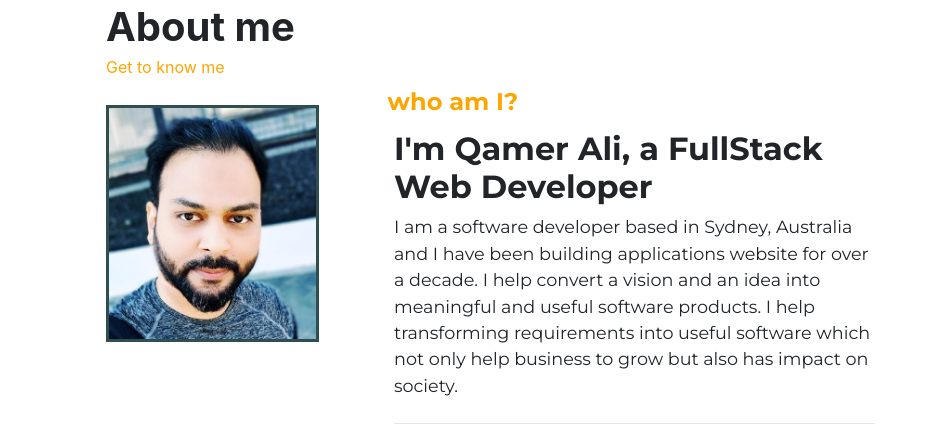
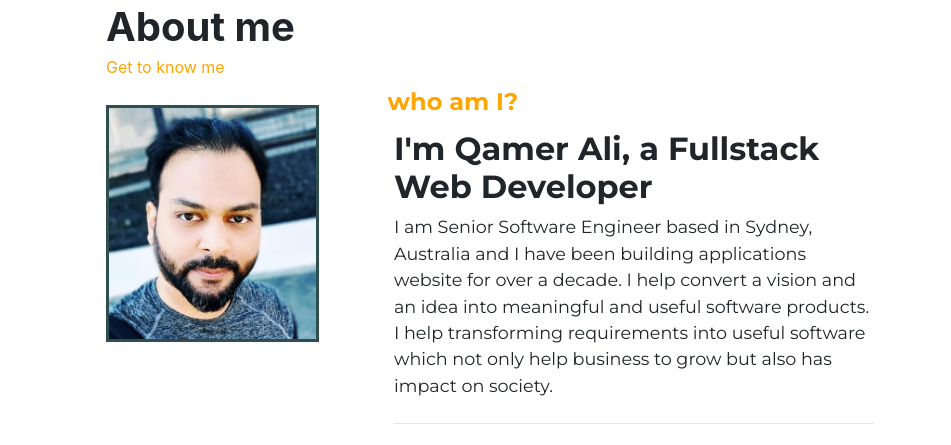
Before and after one commit to aliqamer/aliqamer.github.io, a plain HTML site: page index.html in a window 1280 px wide. Shown: the part 840-1285 px from the top of the page, without its empty margins (278-1229 px from the left). Drawn offline with nearby package versions, Linux system fonts and the light colour scheme.

Commit message:
Update index.html

```diff
--- a/index.html
+++ b/index.html
@@ -120,8 +120,8 @@
                         <h4>who am I?</h4>
 
                         <div class="jumbotron">
-                            <h1>I'm Qamer Ali, a FullStack Web Developer</h1>
-                            <p class="lead">I am a software developer based in Sydney, Australia and I have been
+                            <h1>I'm Qamer Ali, a Fullstack Web Developer</h1>
+                            <p class="lead">I am Senior Software Engineer based in Sydney, Australia and I have been
                                 building applications website for over a decade.
                                 I help convert a vision and an idea into meaningful and useful software products. I help
                                 transforming requirements into useful
@@ -302,7 +302,7 @@
                 <div class="col-lg-2"></div>
                 <div class="col-lg-10">
                     <h1 class="skill-h1">Android App</h1>
-                    <p>Checkout my android app on google play
+                    <p>Checkout my android app on google play store
                     </p>
                     <br>
                 </div>
```
